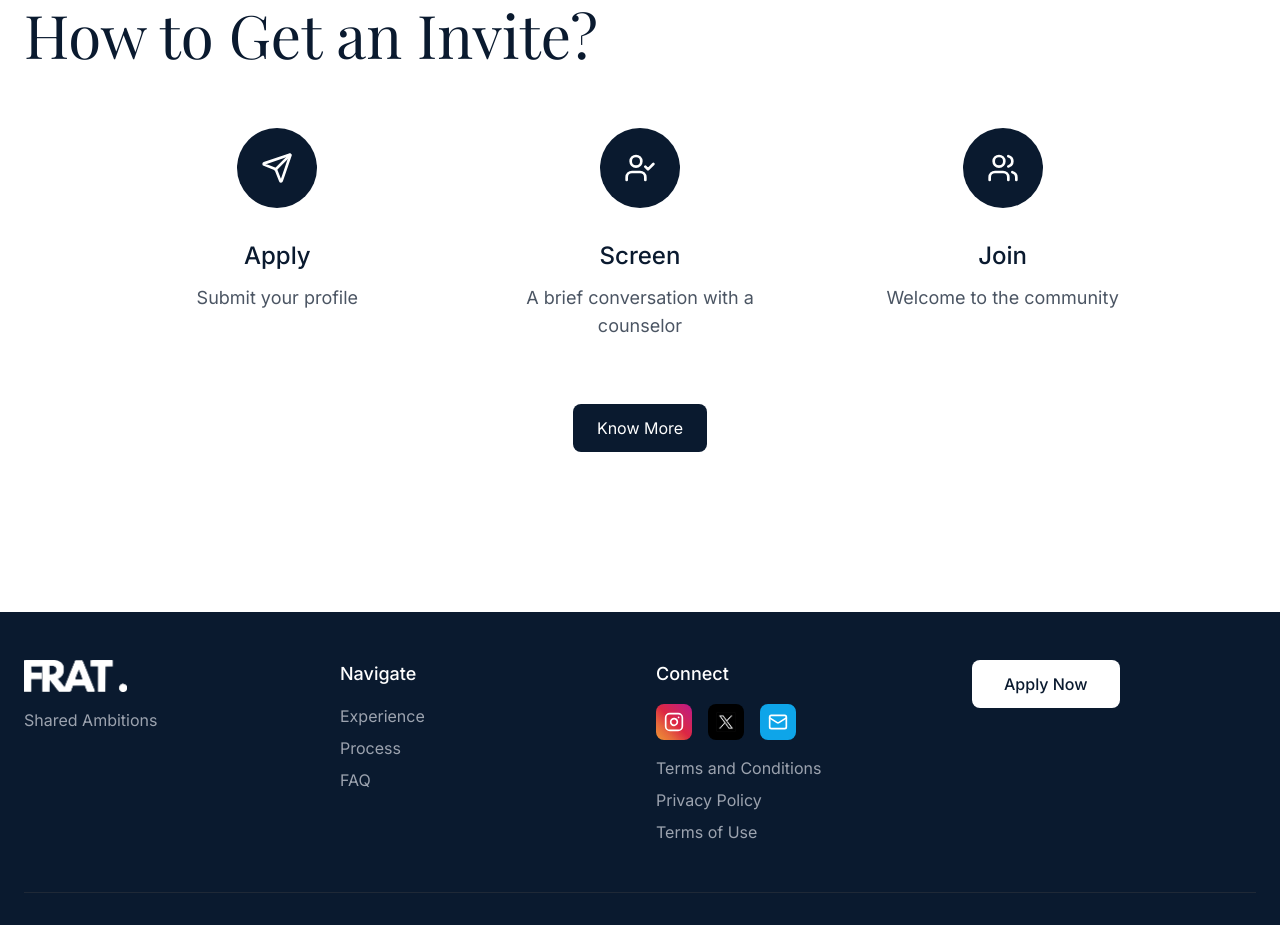
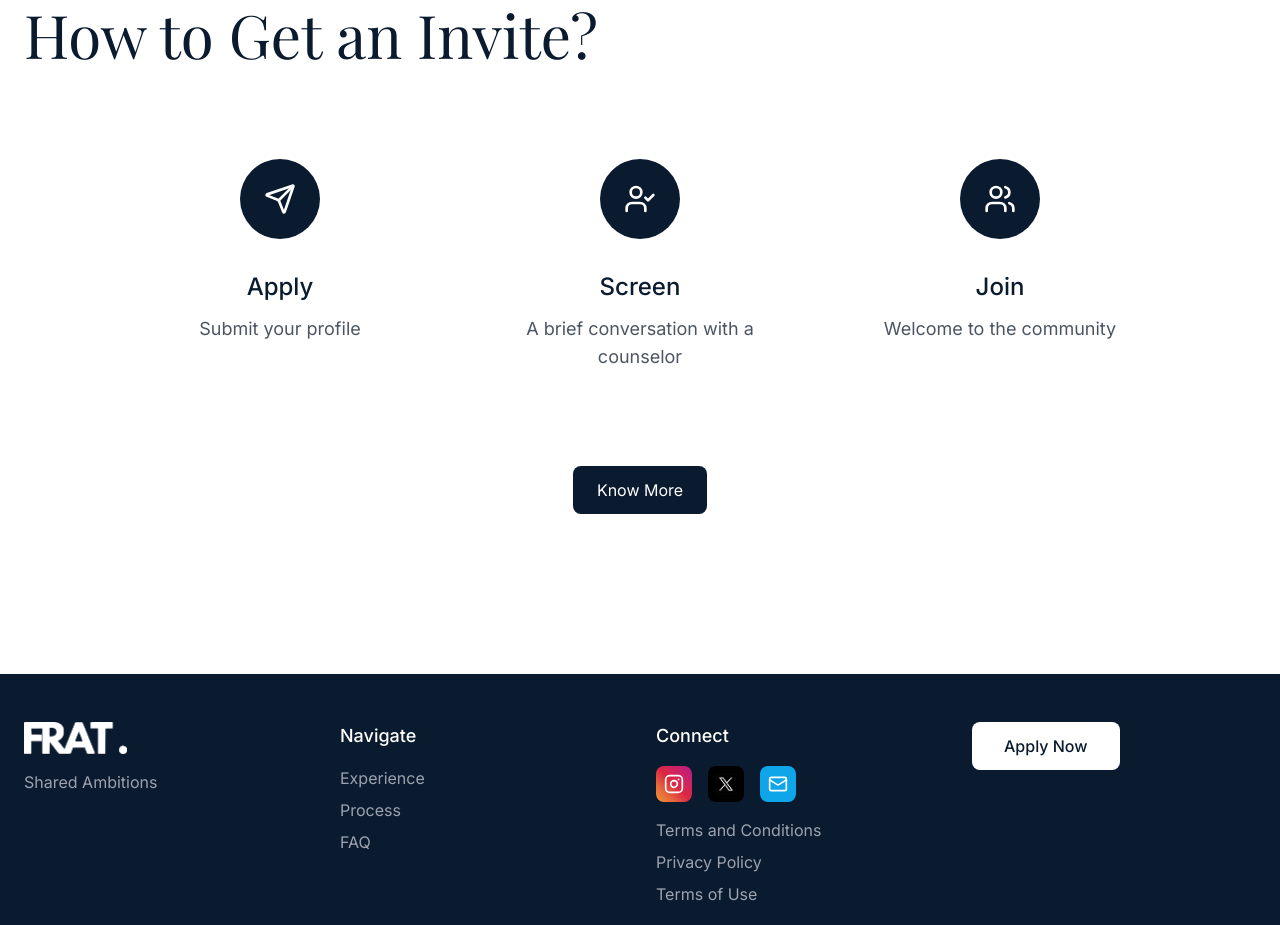
Before and after one commit to adityasingh7402/Fraterny-Website, a React (Vite) app: page / in a window 1280 px wide. Shown: the part 3900-4825 px from the top of the page. Built offline with nearby package versions, Linux system fonts and the light colour scheme; no server answers; the database is empty.

Commit message:
Visual edit in Lovable
Edited UI in Lovable

```diff
--- a/src/components/HowItWorks.tsx
+++ b/src/components/HowItWorks.tsx
@@ -23,7 +23,7 @@ const HowItWorks = () => {
         <h2 className="text-4xl md:text-5xl lg:text-6xl font-playfair text-navy mb-16">How to Get an Invite?</h2>
 
         <div className="max-w-5xl mx-auto">
-          <div className="grid md:grid-cols-3 gap-12 lg:gap-16">
+          <div className="grid md:grid-cols-3 gap-12 lg:gap-16 py-[31px] my-0 mx-0 px-[4px] rounded-none">
             {steps.map((Step, index) => <div key={index} className="text-center">
                 <div className="mb-8 inline-flex items-center justify-center w-20 h-20 rounded-full bg-navy text-white">
                   <Step.icon size={32} />
```
